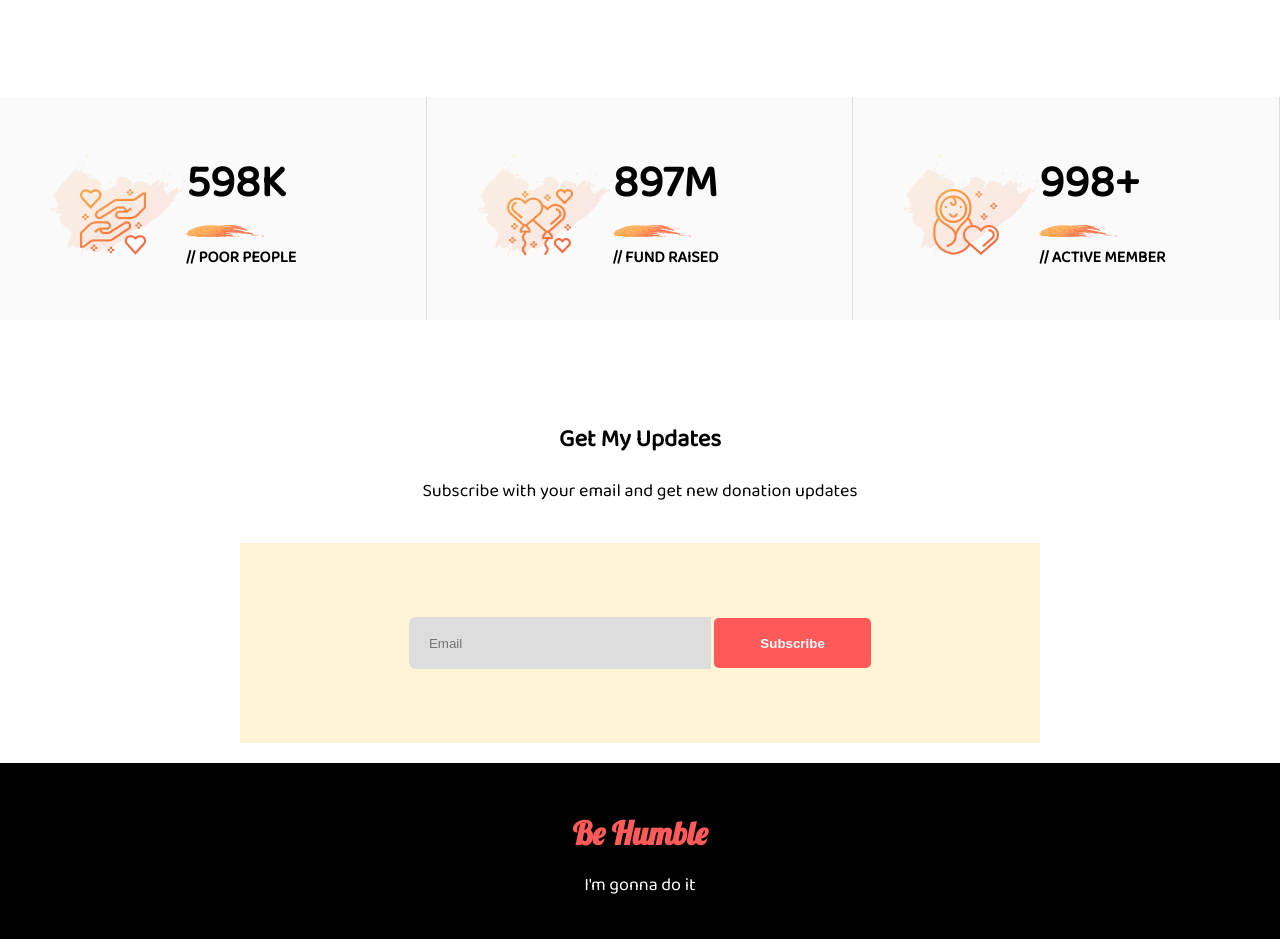
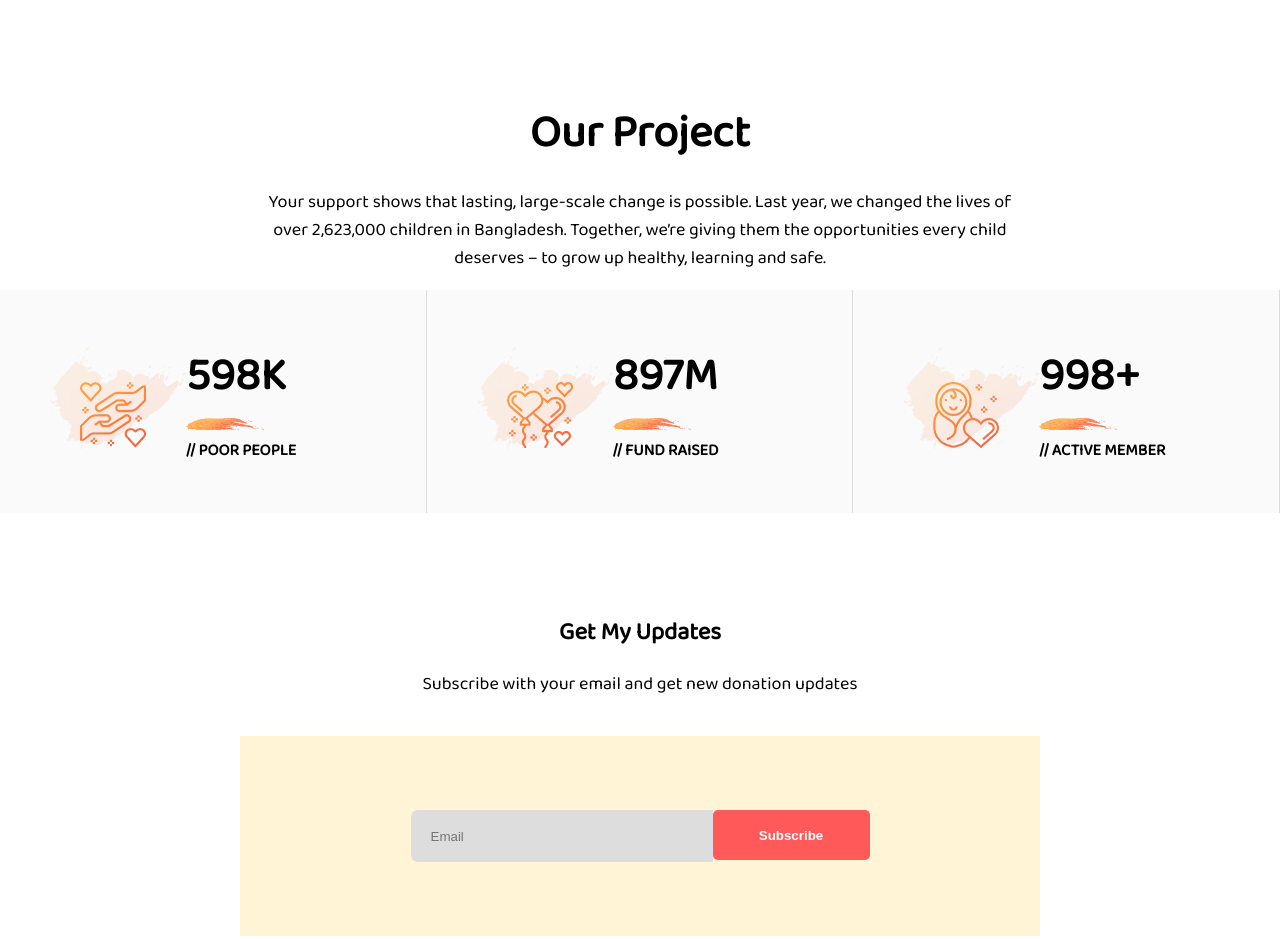
Before and after one commit to org-arman/assignment-donate-today, a plain HTML site: page index.html in a window 1280 px wide. Shown: the part 1796-2735 px from the top of the page. Drawn offline with Linux system fonts and the light colour scheme.

Commit message:
project title added and favicon added

```diff
--- a/index.html
+++ b/index.html
@@ -10,6 +10,7 @@
     <link rel="preconnect" href="https://fonts.gstatic.com" crossorigin>
     <link href="https://fonts.googleapis.com/css2?family=Baloo+2&display=swap" rel="stylesheet">
     <link href="https://fonts.googleapis.com/css2?family=Lobster&display=swap" rel="stylesheet">
+    <link rel="shortcut icon" href="./icons/favicon.png" type="image/x-icon">
     <link rel="stylesheet" href="src/style.css">
 </head>
 
@@ -73,6 +74,12 @@
     </section>
 
     <section class="project-area">
+        <div class="project-title">
+            <h1>Our Project</h1>
+            <p>Your support shows that lasting, large-scale change is possible. Last year, we changed the lives of over 2,623,000
+            children in Bangladesh. Together, we’re giving them the opportunities every child deserves – to grow up healthy,
+            learning and safe.</p>
+        </div>
         <div class="project-card-items">
             <div class="project-card">
                 <div class="project-img">
--- a/src/style.css
+++ b/src/style.css
@@ -162,10 +162,6 @@ p {
     text-align: center;
 }
 
-.input-email {
-    text-align: center;
-    margin: 20px 0;
-}
 
 .input-email {
     text-align: center;
@@ -187,6 +183,10 @@ p {
     border-radius: 7px 0 0 7px;
 }
 
+form{
+    display: flex;
+}
+
 .input-email button {
     width: 157px;
     height: 50px;
@@ -195,6 +195,16 @@ p {
 
 .project-area {
     margin-top: 100px;
+}
+
+.project-title{
+    text-align: center;
+    width: 60%;
+    margin: 0 auto;
+}
+
+.project-title h1{
+    font-size: 45px;
 }
 
 .project-img {
```
Also changed, not shown: icons/favicon.png (added).
